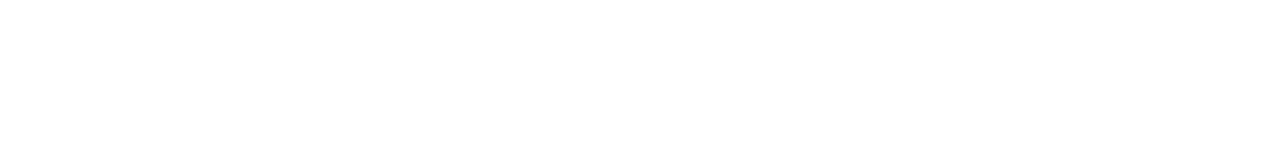
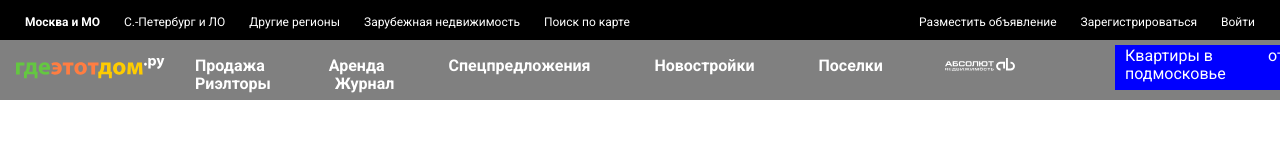
Before and after one commit to crystalpanther/gdeetotdom, a plain HTML site: page index.html in a window 1280 px wide. Drawn offline with Linux system fonts and the light colour scheme.

Commit message:
сформирован header

```diff
--- a/index.html
+++ b/index.html
@@ -15,37 +15,52 @@
     <meta name="viewport" content="width=device-width, initial-scale=1.0"/>
 </head>
 <body class="page">
-
+    <!-- верхняя панель навигации -->
   <header class="header page__header">
-    <!-- верхняя панель навигации -->
-    <div class="header__item  item header__item_top">
-      <div class="item__local">
-        <nav class="nav item__local_nav">
-          <a href="#" class="item_local item__local_active"></a>
-          <a href="#" class="item_local"></a>
-          <a href="#" class="item_local"></a>
-          <a href="#" class="item_local"></a>
-          <a href="#" class="item_local"></a>
-        </nav>
+    <div class="header__item-top">
+      <div class="top-item top__local">
+        <a href="#" class="link__item link__item_active">Москва и МО</a>
+        <a href="#" class="link__item">С.-Петербург и ЛО</a>
+        <a href="#" class="link__item">Другие регионы</a>
+        <a href="#" class="link__item">Зарубежная недвижимость</a>
+        <a href="#" class="link__item">Поиск по карте</a>
       </div>
-      <div class="item__user-panel">
-        <a class="link__item__user-panel"></a>
-        <a class="link__item__user-panel"></a>
-        <a class="link__item__user-panel"></a>
+      <div class="top-item user_panel">
+        <a class="link__item">Разместить объявление</a>
+        <a class="link__item">Зарегистрироваться</a>
+        <a class="link__item">Войти</a>
       </div>
     </div>
-    <div class="header__item item header__item_bottom">
-      <div class="logo item__logo item__logo_domen"></div>
-      <nav class="nav item__nav">
-        <a href="#" class="item__link"></a>
-        <a href="#" class="item__link"></a>
-        <a href="#" class="item__link item__link_special"></a>
-        <a href="#" class="item__link item__link_active"></a>
-        <a href="#" class="item__link"></a>
-        <a href="#" class="item__link"></a>
-        <a href="#" class="item__link"></a>
+    <div class="header__item-bottom">
+      <div class="logo bottom__logo">
+        <img src="img/GED-Logo.svg" alt="GED-Logo" class="logo-img">
+      </div>
+      <nav class="nav bottom__nav">
+        <a href="#" class="nav__link">Продажа</a>
+        <a href="#" class="nav__link">Аренда</a>
+        <a href="#" class="nav__link item__link_special">Спецпредложения</a>
+        <a href="#" class="nav__link item__link_active">Новостройки</a>
+        <a href="#" class="nav__link">Поселки</a>
+        <a href="#" class="nav__link">Риэлторы</a>
+        <a href="#" class="nav__link">Журнал</a>
       </nav>
-      <div class="logo item__logo item__logo"></div>
+      <div class="logo bottom__logo-second">
+        <img src="img/Absolut-Logo.svg" alt="Absolut-Logo" class="bottom__logo-second-img bottom__logo-second-img__active">
+      </div>
+      <div class="banner bottom__banner">
+        <div class="banner_background">
+          <div class="banner_text">
+            <div class="text text-left">
+              <p>Квартиры в подмосковье</p>
+            </div>
+            <div class="text text-right">
+              <p>от</p>
+              <div class="number">1.5</div>
+              <p>млн руб</p>
+            </div>
+          </div>
+        </div>
+      </div>
     </div>
   </header>
   <main class="main page__main"></main>
--- a/less/style.less
+++ b/less/style.less
@@ -23,3 +23,94 @@ h1, h2, h3, h4, h5, h6, ul, li, p, span, a, div {
         text-decoration: none;
     }
 }
+
+.page {
+  width: 100%;
+  .header {
+    &__item {
+      &-top {
+        padding: 12px 15px;
+        box-sizing: border-box;
+        height: 40px;
+        background-color: black;
+        display: flex;
+        justify-content: space-between;
+        .top-item {
+          .link__item {
+            color: white;
+            font-size: 12px;
+            margin: 0 10px;
+            &_active {
+              font-weight: bold;
+              color: white;
+            }
+          }
+        }
+        .top__local {
+        }
+        .user_panel {
+        }
+      }
+      &-bottom {
+        padding: 5px 15px;
+        box-sizing: border-box;
+        display: flex;
+        height: 60px;
+        background-color: grey;
+        .bottom__logo {
+          margin-top: 12px;
+          .logo-img {
+            width: 150px;
+          }
+        }
+        .bottom__nav {
+          padding: 12px 0;
+          box-sizing: border-box;
+          .nav__link {
+            margin: 0 30px;
+            color: white;
+            font-weight: bold;
+          }
+        }
+        .bottom__logo-second {
+
+          margin-top: 12px;
+          &-img {
+            width: 70px;
+          }
+        }
+        .bottom__banner {
+          width: 250px;
+          height: 45px;
+          .banner_background {
+            width: 100%;
+            height: 100%;
+            background-color: blue;
+            margin-left: 100px;
+            .banner_text {
+              display: flex;
+              padding: 2px 10px;
+              box-sizing: border-box;
+              .text {
+                p {
+                  color: white;
+                }
+              }
+              .text-left {
+
+              }
+              .text-right {
+                display: flex;
+                .number {
+                  width: 40px;
+                  height: 40px;
+                  background-color: orange;
+                }
+              }
+            }
+          }
+        }
+      }
+    }
+  }
+}
```
Also changed, not shown: less/style.css.
